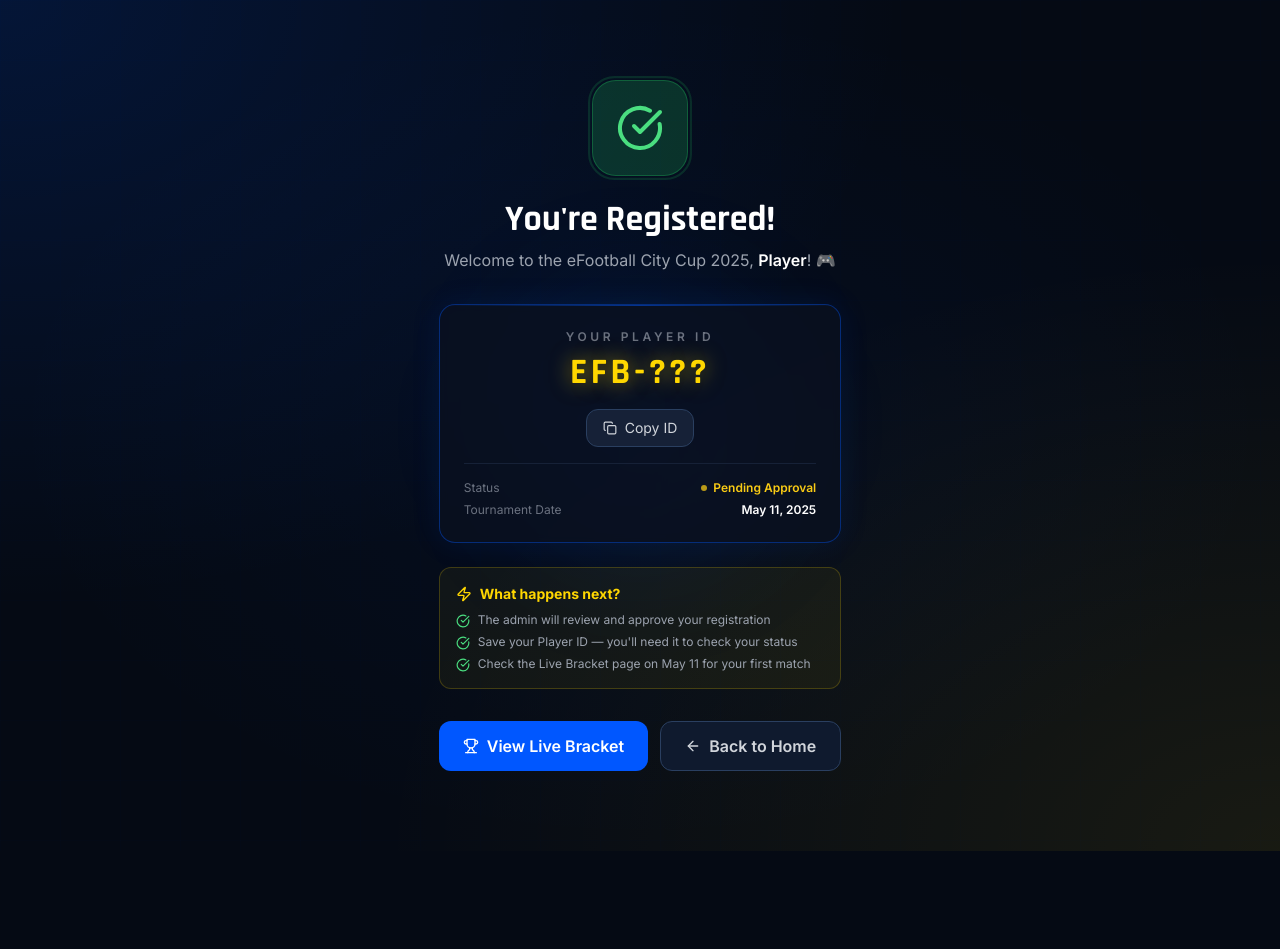
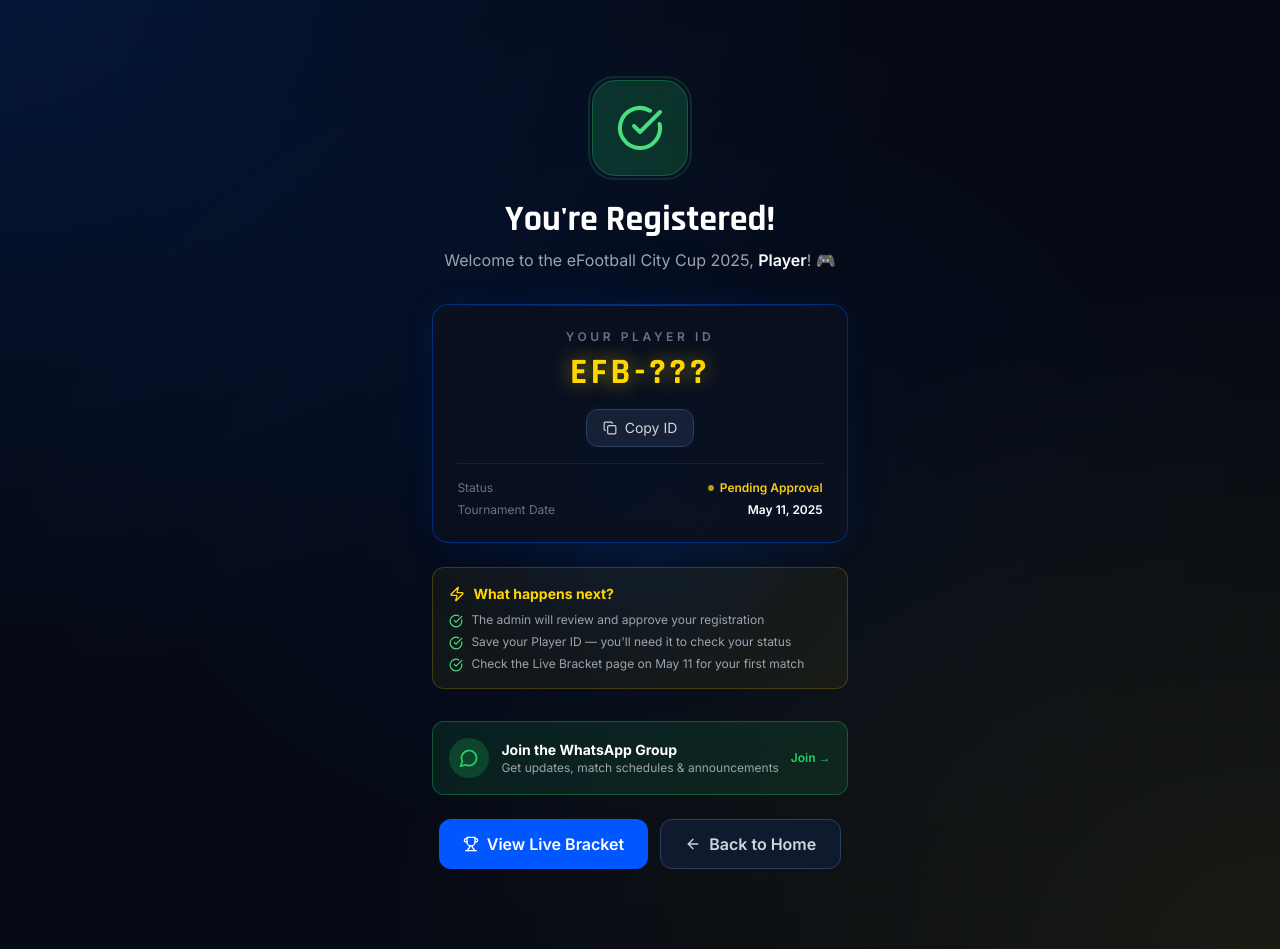
Before and after one commit to demscript/e-football, a Next.js app: page /register/success in a window 1280 px wide. Before the commit the page ends 851 px from the top, so only its background shows below. Built offline with nearby package versions, Linux system fonts and the light colour scheme.

Commit message:
feat: add WhatsApp group join link on registration success page

```diff
--- a/app/register/success/page.tsx
+++ b/app/register/success/page.tsx
@@ -4,7 +4,7 @@ import Link from "next/link";
 import { Suspense } from "react";
 import { useSearchParams } from "next/navigation";
 import { motion } from "framer-motion";
-import { Trophy, CheckCircle, Copy, ArrowLeft, Zap } from "lucide-react";
+import { Trophy, CheckCircle, Copy, ArrowLeft, Zap, MessageCircle } from "lucide-react";
 import { useState } from "react";
 import toast from "react-hot-toast";
 
@@ -130,6 +130,26 @@ function SuccessContent() {
           </ul>
         </motion.div>
 
+        {/* WhatsApp CTA */}
+        <motion.a
+          href="https://chat.whatsapp.com/EJBpbO9w4aNI4L6L0GbG48?mode=gi_t"
+          target="_blank"
+          rel="noopener noreferrer"
+          initial={{ opacity: 0, y: 10 }}
+          animate={{ opacity: 1, y: 0 }}
+          transition={{ delay: 0.55 }}
+          className="flex items-center gap-3 rounded-xl bg-[#25D366]/10 border border-[#25D366]/30 hover:bg-[#25D366]/20 hover:border-[#25D366]/50 p-4 mb-6 transition-all group"
+        >
+          <div className="flex-shrink-0 w-10 h-10 rounded-full bg-[#25D366]/20 flex items-center justify-center">
+            <MessageCircle className="w-5 h-5 text-[#25D366]" />
+          </div>
+          <div className="text-left flex-1">
+            <p className="text-sm font-bold text-white">Join the WhatsApp Group</p>
+            <p className="text-xs text-gray-400">Get updates, match schedules &amp; announcements</p>
+          </div>
+          <span className="text-[#25D366] text-xs font-semibold group-hover:underline">Join →</span>
+        </motion.a>
+
         {/* Actions */}
         <motion.div
           initial={{ opacity: 0 }}
```
